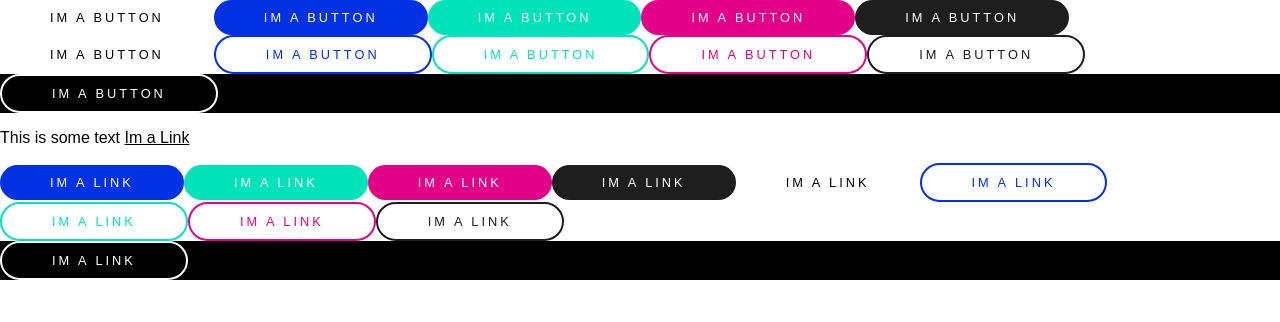
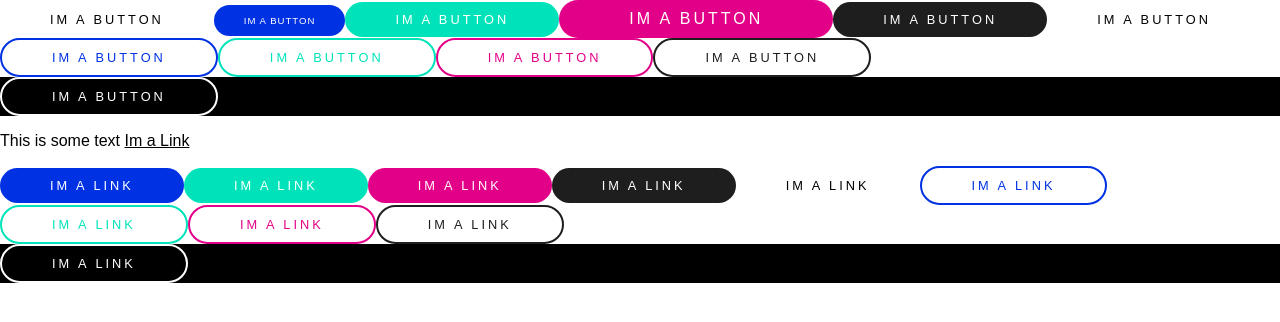
Before and after one commit to christopher-alba/e-commerce-chrishty, a React app: page / in a window 1280 px wide. Shown: the top 322 px of the page. Built offline with nearby package versions, Linux system fonts and the light colour scheme.

Commit message:
add different sizes for buttons

```diff
--- a/client/App.jsx
+++ b/client/App.jsx
@@ -7,9 +7,9 @@ const App = () => {
   return (
     <Fragment>
       <Button>Im a button</Button>
-      <Button type="primary">Im a button</Button>
-      <Button type="secondary">Im a button</Button>
-      <Button type="tertiary">Im a button</Button>
+      <Button type="primary" size="small">Im a button</Button>
+      <Button type="secondary" size="medium">Im a button</Button>
+      <Button type="tertiary" size="large">Im a button</Button>
       <Button type="dark">Im a button</Button>
       <Button type="light">Im a button</Button>
       <Button type="primary-outlined">Im a button</Button>
--- a/client/components/jcux/JCUXButton/JCUXButton.js
+++ b/client/components/jcux/JCUXButton/JCUXButton.js
@@ -5,6 +5,14 @@ const Button = styled.button`
   outline: none;
   border: none;
   background: transparent;
+  padding: 10px 50px;
+  border-radius: 50px;
+  letter-spacing: 3px;
+  cursor: pointer;
+  text-transform: uppercase;
+  transition: 300ms;
+  font-family: arial;
+  font-size: 0.8rem;
   ${(props) => {
     if (props.type === "primary")
       return `
@@ -142,14 +150,29 @@ const Button = styled.button`
     }
   `;
   }}
-  padding: 10px 50px;
-  border-radius: 50px;
-  letter-spacing: 3px;
-  cursor: pointer;
-  text-transform: uppercase;
-  transition: 300ms;
-  font-family: arial;
-  font-size: 0.8rem;
+  ${(props) => {
+    if (props.size === "small") {
+      return `
+      padding: 10px 30px;
+      border-radius: 50px;
+      font-size: 0.6rem;
+      letter-spacing: 1px;`;
+    }
+    if (props.size === "medium") {
+      return `
+      padding: 10px 50px;
+      border-radius: 50px;
+      font-size: 0.8rem;
+      letter-spacing: 3px;`;
+    }
+    if (props.size === "large") {
+      return `
+      padding: 10px 70px;
+      border-radius: 50px;
+      font-size: 1rem;
+      letter-spacing: 3px;`;
+    }
+  }}
   ${spacing}
 `;
 
```
